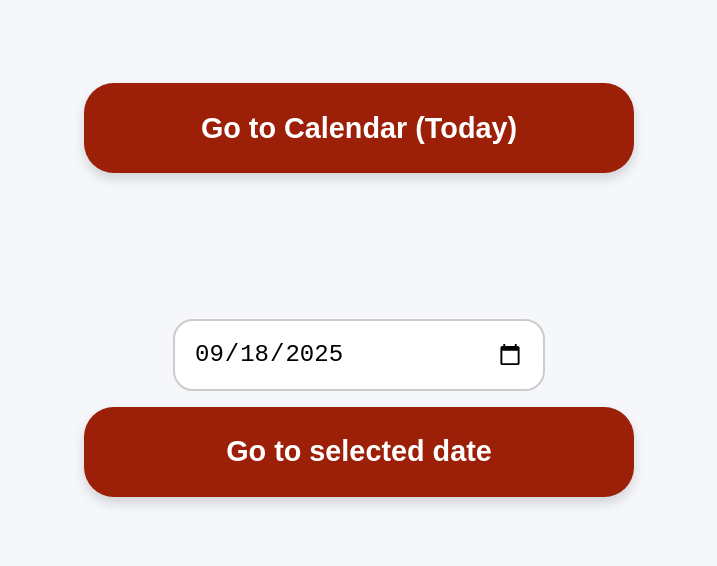
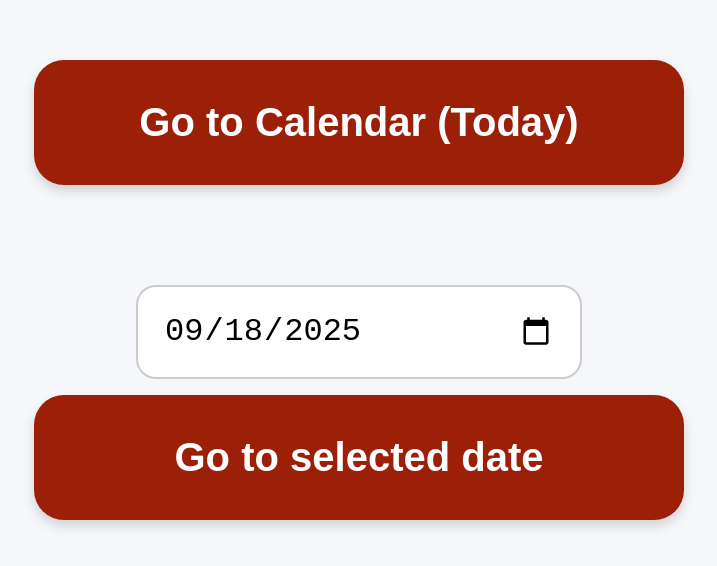
Before and after one commit to marcosaved/UniCalendar, a plain HTML site: page index.html in a window 1280 px wide. Shown: the part 110-676 px from the top of the page, without its empty margins (281-998 px from the left). Drawn offline with Linux system fonts and the light colour scheme.

Commit message:
Update index.html

```diff
--- a/index.html
+++ b/index.html
@@ -23,13 +23,13 @@
       align-items: center;
       gap: 1rem;
       width: 100%;
-      max-width: 550px; /* keeps buttons from being too wide on big screens */
+      max-width: 650px; /* keeps buttons from being too wide on big screens */
     }
 
     button {
       background: #9C2007;
       color: white;
-      font-size: clamp(1.8rem, 6vw, 1.8rem); /* scales with screen size */
+      font-size: clamp(1.8rem, 8vw, 2.5rem); /* scales with screen size */
       font-weight: bold;
       padding: 1em;
       border: none;
@@ -50,7 +50,7 @@
 
     input[type="date"] {
       padding: 0.8em;
-      font-size: clamp(1.2rem, 4vw, 1.5rem);
+      font-size: clamp(1.5rem, 5vw, 2rem);
       border: 2px solid #ccc;
       border-radius: 20px;
       width: 60%;
```
